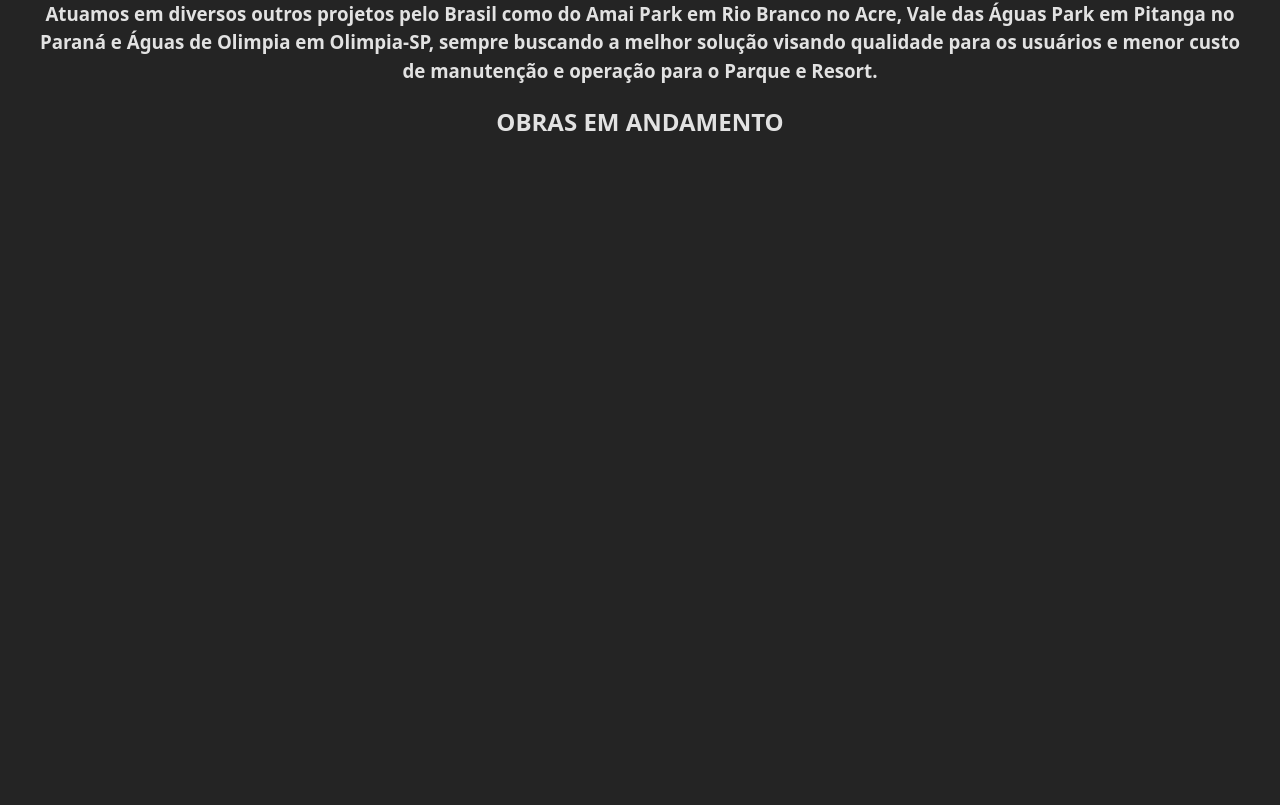
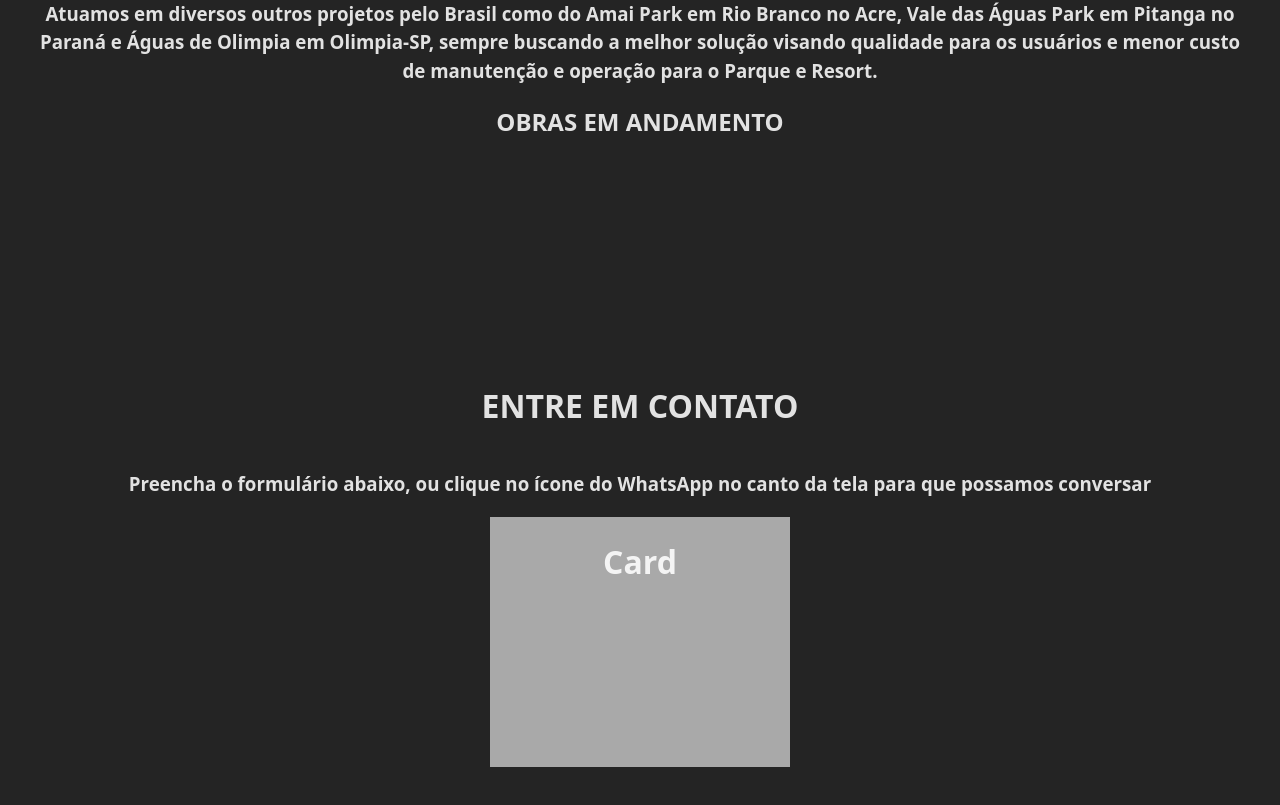
Before and after one commit to Dreams-Consult/partum-engenharia, a React (Vite) app: page / in a window 1280 px wide. Shown: the part 2703-3508 px from the top of the page. Before the commit the page ends 2943 px from the top, so only its background shows below. Built offline with nearby package versions, Linux system fonts and the light colour scheme.

Commit message:
Criado componente 'Contact'

```diff
--- a/src/App.tsx
+++ b/src/App.tsx
@@ -4,6 +4,7 @@ import { Home } from './components/Home'
 import { AboutUs } from './components/AboutUs'
 import { Testimonials } from './components/Testimonials'
 import { Projects } from './components/Projects'
+import { Contact } from './components/Contact'
 
 function App() {
 
@@ -14,6 +15,7 @@ function App() {
       <AboutUs />
       <Testimonials />
       <Projects />
+      <Contact />
     </>
   )
 }
--- /dev/null
+++ b/src/components/Contact/index.css
@@ -0,0 +1,7 @@
+.Contact {
+  margin-top: 200px;
+  width: 100%;
+  display: flex;
+  flex-direction: column;
+  align-items: center;
+}
--- /dev/null
+++ b/src/components/Contact/index.tsx
@@ -0,0 +1,15 @@
+import { Card } from '../Card'
+import './index.css'
+
+function Contact () {
+  return (
+    <div className='Contact'>
+      <h1>ENTRE EM CONTATO</h1>
+      <h3>Preencha o formulário abaixo, ou clique no ícone do
+WhatsApp no canto da tela para que possamos conversar</h3>
+      <Card />
+    </div>
+  )
+}
+
+export {  Contact }
```
